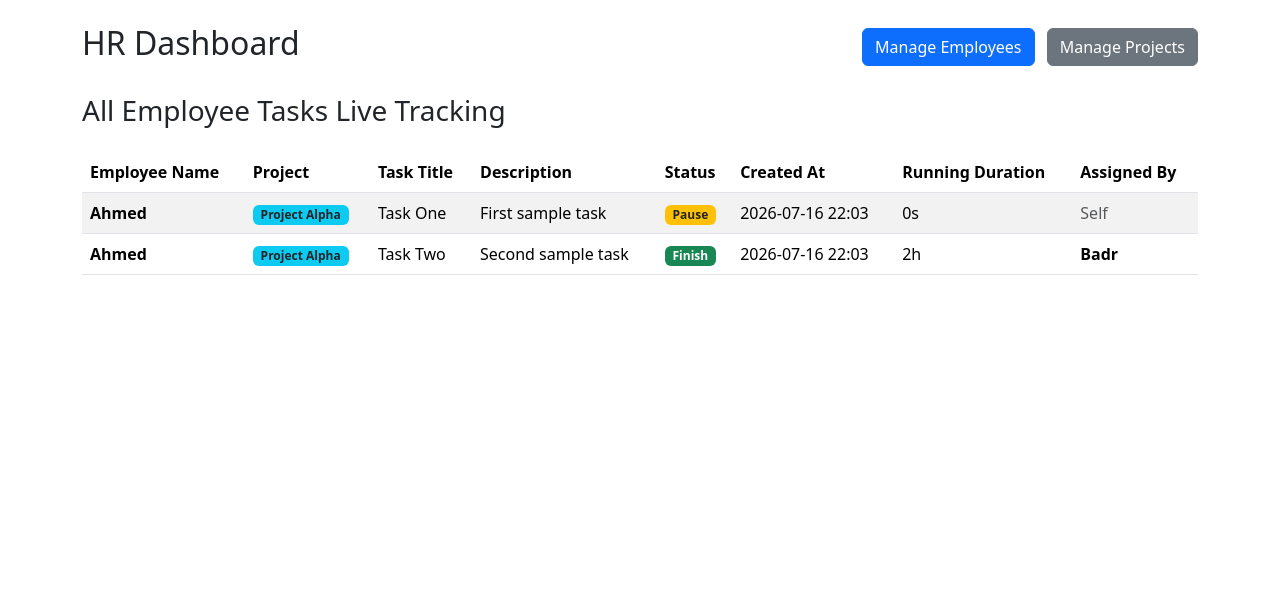
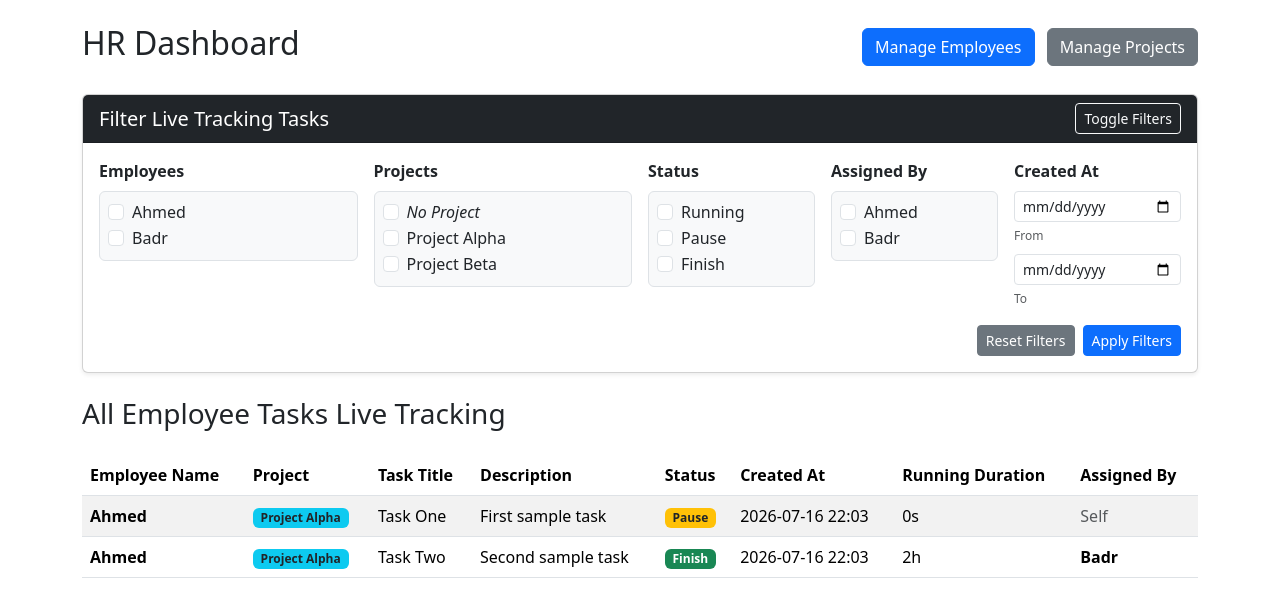
Before and after one commit to ahmadElsharawy/WorkPulse, a Flask app: page /hr in a window 1280 px wide. Shown: the part 56-669 px from the top of the page. Run offline with Flask 3, Linux system fonts and the light colour scheme; a user stored in the database is signed in; data comes from the database, SQL or seed files in the repository.

Commit message:
Implement advanced filters on HR Live Tracking dashboard

```diff
--- a/app.py
+++ b/app.py
@@ -319,17 +319,98 @@ def change_password():
 def hr_dashboard():
     db = get_db()
 
-    # Fetch all tasks in the system for live tracking
-    tasks = db.execute('''
+    # Get filter inputs
+    selected_employees = [int(x) for x in request.args.getlist('employees') if x.isdigit()]
+    selected_projects = []
+    for x in request.args.getlist('projects'):
+        if x == 'none':
+            selected_projects.append('none')
+        elif x.isdigit():
+            selected_projects.append(int(x))
+
+    selected_statuses = request.args.getlist('statuses')
+    created_from = request.args.get('created_from', '').strip()
+    created_to = request.args.get('created_to', '').strip()
+    selected_creators = [int(x) for x in request.args.getlist('creators') if x.isdigit()]
+
+    # Build query
+    query = '''
         SELECT t.*, u.full_name AS employee_name, creator.full_name AS creator_name, p.name AS project_name
         FROM tasks t
         JOIN users u ON t.employee_id = u.id
         LEFT JOIN users creator ON t.creator_id = creator.id
         LEFT JOIN projects p ON t.project_id = p.id
-        ORDER BY t.created_at DESC
-    ''').fetchall()
+    '''
 
-    return render_template('hr.html', tasks=tasks)
+    conditions = []
+    params = []
+
+    if selected_employees:
+        placeholders = ','.join('?' for _ in selected_employees)
+        conditions.append(f"t.employee_id IN ({placeholders})")
+        params.extend(selected_employees)
+
+    if selected_projects:
+        proj_conds = []
+        has_none = False
+        val_projs = []
+        for p in selected_projects:
+            if p == 'none':
+                has_none = True
+            else:
+                val_projs.append(p)
+        if val_projs:
+            placeholders = ','.join('?' for _ in val_projs)
+            proj_conds.append(f"t.project_id IN ({placeholders})")
+            params.extend(val_projs)
+        if has_none:
+            proj_conds.append("t.project_id IS NULL")
+        if proj_conds:
+            conditions.append(f"({' OR '.join(proj_conds)})")
+
+    if selected_statuses:
+        placeholders = ','.join('?' for _ in selected_statuses)
+        conditions.append(f"t.status IN ({placeholders})")
+        params.extend(selected_statuses)
+
+    if created_from:
+        conditions.append("t.created_at >= ?")
+        params.append(f"{created_from} 00:00")
+
+    if created_to:
+        conditions.append("t.created_at <= ?")
+        params.append(f"{created_to} 23:59")
+
+    if selected_creators:
+        placeholders = ','.join('?' for _ in selected_creators)
+        conditions.append(f"t.creator_id IN ({placeholders})")
+        params.extend(selected_creators)
+
+    if conditions:
+        query += " WHERE " + " AND ".join(conditions)
+
+    query += " ORDER BY t.created_at DESC"
+
+    tasks = db.execute(query, params).fetchall()
+
+    # Fetch options for filters
+    employees_list = db.execute("SELECT id, full_name, username FROM users WHERE role = 'Employee' ORDER BY full_name").fetchall()
+    projects_list = db.execute("SELECT id, name FROM projects ORDER BY name").fetchall()
+    creators_list = db.execute("SELECT DISTINCT u.id, u.full_name, u.username FROM users u JOIN tasks t ON t.creator_id = u.id ORDER BY u.full_name").fetchall()
+
+    return render_template(
+        'hr.html',
+        tasks=tasks,
+        employees_list=employees_list,
+        projects_list=projects_list,
+        creators_list=creators_list,
+        selected_employees=selected_employees,
+        selected_projects=selected_projects,
+        selected_statuses=selected_statuses,
+        created_from=created_from,
+        created_to=created_to,
+        selected_creators=selected_creators
+    )
 
 @app.route('/hr/employees')
 @role_required('HR')
--- a/templates/hr.html
+++ b/templates/hr.html
@@ -6,6 +6,112 @@
   <div>
     <a href='{{ url_for('hr_employees') }}' class='btn btn-primary me-2'>Manage Employees</a>
     <a href='{{ url_for('hr_projects') }}' class='btn btn-secondary'>Manage Projects</a>
+  </div>
+</div>
+
+<div class="card mb-4 shadow-sm">
+  <div class="card-header bg-dark text-white d-flex justify-content-between align-items-center">
+    <h5 class="mb-0">Filter Live Tracking Tasks</h5>
+    <button class="btn btn-outline-light btn-sm" type="button" data-bs-toggle="collapse" data-bs-target="#filterCollapse" aria-expanded="true" aria-controls="filterCollapse">
+      Toggle Filters
+    </button>
+  </div>
+  <div class="collapse show" id="filterCollapse">
+    <div class="card-body">
+      <form method="GET" action="{{ url_for('hr_dashboard') }}">
+        <div class="row g-3">
+
+          <!-- Employees Filter -->
+          <div class="col-md-3">
+            <label class="form-label fw-bold">Employees</label>
+            <div class="border rounded p-2" style="max-height: 120px; overflow-y: auto; background-color: #f8f9fa;">
+              {% for emp in employees_list %}
+                <div class="form-check">
+                  <input class="form-check-input" type="checkbox" name="employees" value="{{ emp.id }}" id="emp_{{ emp.id }}"
+                    {% if emp.id in selected_employees %}checked{% endif %}>
+                  <label class="form-check-label text-truncate d-block" for="emp_{{ emp.id }}" style="max-width: 100%;">
+                    {{ emp.full_name }}
+                  </label>
+                </div>
+              {% endfor %}
+            </div>
+          </div>
+
+          <!-- Projects Filter -->
+          <div class="col-md-3">
+            <label class="form-label fw-bold">Projects</label>
+            <div class="border rounded p-2" style="max-height: 120px; overflow-y: auto; background-color: #f8f9fa;">
+              <div class="form-check">
+                <input class="form-check-input" type="checkbox" name="projects" value="none" id="proj_none"
+                  {% if 'none' in selected_projects %}checked{% endif %}>
+                <label class="form-check-label" for="proj_none">
+                  <em>No Project</em>
+                </label>
+              </div>
+              {% for proj in projects_list %}
+                <div class="form-check">
+                  <input class="form-check-input" type="checkbox" name="projects" value="{{ proj.id }}" id="proj_{{ proj.id }}"
+                    {% if proj.id in selected_projects %}checked{% endif %}>
+                  <label class="form-check-label text-truncate d-block" for="proj_{{ proj.id }}" style="max-width: 100%;">
+                    {{ proj.name }}
+                  </label>
+                </div>
+              {% endfor %}
+            </div>
+          </div>
+
+          <!-- Status Filter -->
+          <div class="col-md-2">
+            <label class="form-label fw-bold">Status</label>
+            <div class="border rounded p-2" style="max-height: 120px; overflow-y: auto; background-color: #f8f9fa;">
+              {% for status in ['Running', 'Pause', 'Finish'] %}
+                <div class="form-check">
+                  <input class="form-check-input" type="checkbox" name="statuses" value="{{ status }}" id="status_{{ status }}"
+                    {% if status in selected_statuses %}checked{% endif %}>
+                  <label class="form-check-label" for="status_{{ status }}">
+                    {{ status }}
+                  </label>
+                </div>
+              {% endfor %}
+            </div>
+          </div>
+
+          <!-- Assigned By Filter -->
+          <div class="col-md-2">
+            <label class="form-label fw-bold">Assigned By</label>
+            <div class="border rounded p-2" style="max-height: 120px; overflow-y: auto; background-color: #f8f9fa;">
+              {% for creator in creators_list %}
+                <div class="form-check">
+                  <input class="form-check-input" type="checkbox" name="creators" value="{{ creator.id }}" id="creator_{{ creator.id }}"
+                    {% if creator.id in selected_creators %}checked{% endif %}>
+                  <label class="form-check-label text-truncate d-block" for="creator_{{ creator.id }}" style="max-width: 100%;">
+                    {{ creator.full_name }}
+                  </label>
+                </div>
+              {% endfor %}
+            </div>
+          </div>
+
+          <!-- Created At Date Range -->
+          <div class="col-md-2">
+            <label class="form-label fw-bold">Created At</label>
+            <div class="mb-2">
+              <input type="date" class="form-control form-control-sm" name="created_from" value="{{ created_from }}" placeholder="From">
+              <span class="text-muted small" style="font-size: 0.75rem;">From</span>
+            </div>
+            <div>
+              <input type="date" class="form-control form-control-sm" name="created_to" value="{{ created_to }}" placeholder="To">
+              <span class="text-muted small" style="font-size: 0.75rem;">To</span>
+            </div>
+          </div>
+
+        </div>
+        <div class="d-flex justify-content-end gap-2 mt-3">
+          <a href="{{ url_for('hr_dashboard') }}" class="btn btn-secondary btn-sm">Reset Filters</a>
+          <button type="submit" class="btn btn-primary btn-sm">Apply Filters</button>
+        </div>
+      </form>
+    </div>
   </div>
 </div>
 
```
